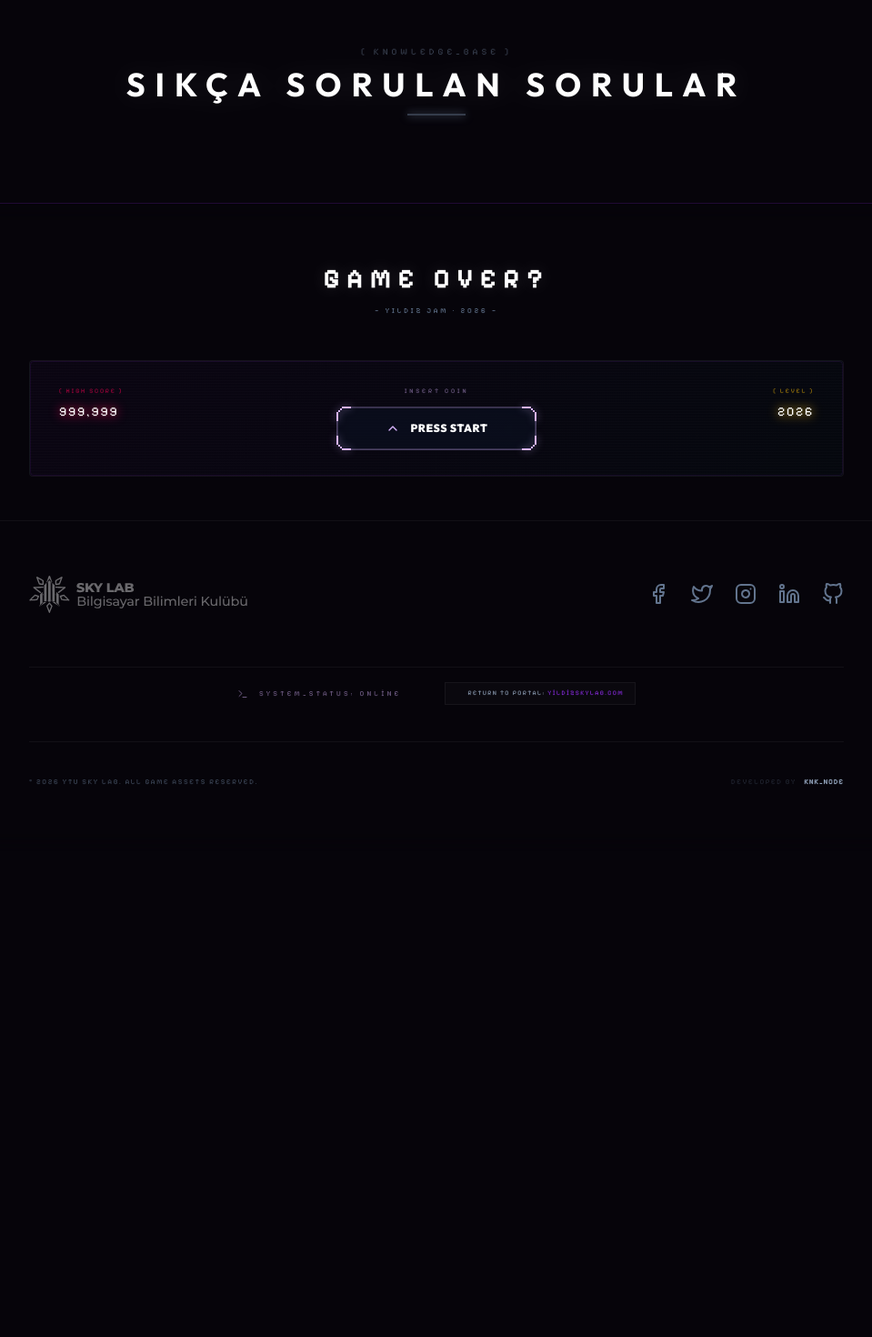
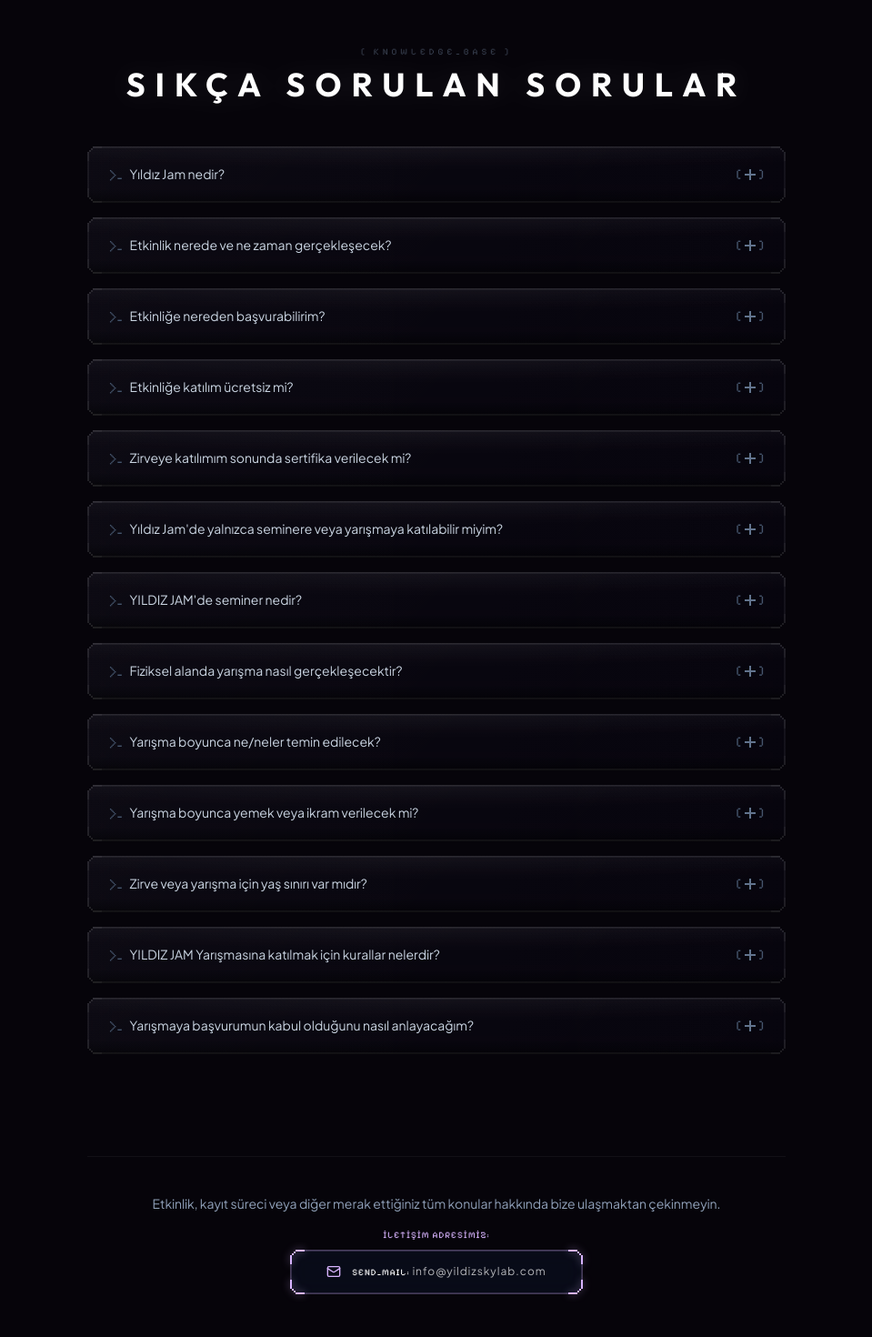
Before and after one commit to skylab-kulubu/skylab-yildizjam, a Next.js app: page / in a window 1280 px wide. Shown: the part 5840-7310 px from the top of the page at 91% size, without its empty margins (160-1119 px from the left). Before the commit the page ends 6840 px from the top, so only its background shows below. Built offline with nearby package versions, Linux system fonts and the light colour scheme.

Commit message:
feat(faq): implemented faq section

```diff
--- a/src/components/Faq.tsx
+++ b/src/components/Faq.tsx
@@ -1,16 +1,133 @@
 "use client";
 
+import { useState } from "react";
+import { motion, AnimatePresence } from "framer-motion";
+import { Mail } from "lucide-react";
+import Button from "@/components/Button";
+import Card from "@/components/Card";
 import PageSection from "./PageSection";
+import { fadeUp } from "@/lib/animations";
+import { FAQ_DATA } from "@/lib/faq";
 
 export default function Faq() {
+  const [openFaq, setOpenFaq] = useState<string | null>(null);
+
   return (
     <PageSection
       id="sss"
       tag="KNOWLEDGE_BASE"
       title="SIKÇA SORULAN SORULAR"
-      showBar={true}
+      variant="section"
     >
-      {" "}
+      <div className="max-w-3xl mx-auto space-y-4 w-full">
+        {FAQ_DATA.map((item) => (
+          <motion.div variants={fadeUp} key={item.id}>
+            <Card
+              noPadding
+              variant="solid"
+              className="cursor-pointer bg-plum/40 border-white/5 transition-all duration-300 group"
+              cornerColor={
+                openFaq === item.id
+                  ? "var(--color-brand-glow)"
+                  : "rgba(255,255,255,0.1)"
+              }
+              glowColor={
+                openFaq === item.id ? "var(--color-brand-glow)" : "transparent"
+              }
+            >
+              <div
+                className="px-6 py-5 flex justify-between items-center group-hover:bg-white/5 transition-colors"
+                onClick={() => setOpenFaq(openFaq === item.id ? null : item.id)}
+              >
+                <span
+                  className={`font-tech text-sm transition-colors group-hover:text-white ${openFaq === item.id ? "text-white" : "text-slate-300"}`}
+                >
+                  <span
+                    className={`font-pixel mr-2 transition-colors group-hover:text-brand-glow ${openFaq === item.id ? "text-brand-glow" : "text-slate-600"}`}
+                  >
+                    {">_"}
+                  </span>
+                  {item.q}
+                </span>
+                <div className="flex items-center font-pixel text-sm select-none">
+                  <span
+                    className={`transition-colors mr-1 ${openFaq === item.id ? "text-brand-glow" : "text-slate-600 group-hover:text-slate-400"}`}
+                  >
+                    [
+                  </span>
+                  <div className="relative w-3 h-3 flex items-center justify-center">
+                    <span
+                      className={`absolute w-3 h-0.5 transition-colors duration-300 ${openFaq === item.id ? "bg-brand-glow" : "bg-slate-500 group-hover:bg-slate-400"}`}
+                    />
+                    <motion.span
+                      animate={{
+                        rotate: openFaq === item.id ? 90 : 0,
+                        opacity: openFaq === item.id ? 0 : 1,
+                      }}
+                      transition={{ duration: 0.3, ease: "easeInOut" }}
+                      className={`absolute w-0.5 h-3 transition-colors duration-300 ${openFaq === item.id ? "bg-brand-glow" : "bg-slate-500 group-hover:bg-slate-400"}`}
+                    />
+                  </div>
+                  <span
+                    className={`transition-colors ml-1 ${openFaq === item.id ? "text-brand-glow" : "text-slate-600 group-hover:text-slate-400"}`}
+                  >
+                    ]
+                  </span>
+                </div>
+              </div>
+
+              <AnimatePresence>
+                {openFaq === item.id && (
+                  <motion.div
+                    initial={{ height: 0, opacity: 0 }}
+                    animate={{ height: "auto", opacity: 1 }}
+                    exit={{ height: 0, opacity: 0 }}
+                    className="overflow-hidden"
+                  >
+                    <div className="px-6 py-6 border-t border-white/5 font-tech text-sm text-slate-300 bg-space/60 leading-relaxed">
+                      {item.a}
+                    </div>
+                  </motion.div>
+                )}
+              </AnimatePresence>
+            </Card>
+          </motion.div>
+        ))}
+      </div>
+
+      <motion.div
+        variants={fadeUp}
+        className="mt-16 pt-10 border-t border-white/5 text-center space-y-4 max-w-3xl mx-auto w-full"
+      >
+        <p className="font-tech text-sm text-slate-400 leading-relaxed">
+          Etkinlik, kayıt süreci veya diğer merak ettiğiniz tüm konular hakkında
+          bize ulaşmaktan çekinmeyin.
+        </p>
+
+        <div className="flex flex-col items-center gap-2">
+          <span className="font-pixel text-[10px] text-brand-glow uppercase tracking-widest">
+            İletişim Adresimiz:
+          </span>
+          <Button
+            pixelSize={2}
+            cornerColor="var(--color-brand-glow)"
+            glowColor="var(--color-brand-glow)"
+            onClick={() =>
+              (window.location.href = "mailto:info@yildizskylab.com")
+            }
+          >
+            <div className="flex items-center">
+              <Mail className="w-4 h-4 mr-3 text-brand-glow" />
+              <span className="font-pixel text-[10px] tracking-widest text-white uppercase">
+                SEND_MAIL:{" "}
+                <span className="font-tech text-[10px] sm:text-xs opacity-70 lowercase">
+                  info@yildizskylab.com
+                </span>
+              </span>
+            </div>
+          </Button>
+        </div>
+      </motion.div>
     </PageSection>
   );
 }
--- a/src/components/Header.tsx
+++ b/src/components/Header.tsx
@@ -435,7 +435,10 @@ export default function Header() {
                     >
                       <button
                         onClick={() => {
-                          alert("Zirve Kayıt");
+                          window.open(
+                            "https://skyl.app/yildiz-jam-katilimci-formu",
+                            "_blank",
+                          );
                           setIsRegisterOpen(false);
                         }}
                         className="w-full flex items-center gap-3 px-3 py-3 rounded-lg hover:bg-brand-main/20 text-slate-300 hover:text-white transition-all duration-200 text-left group"
@@ -445,10 +448,15 @@ export default function Header() {
                           ZİRVE
                         </span>
                       </button>
+
                       <div className="h-px w-[calc(100%-16px)] bg-linear-to-r from-transparent via-brand-main/30 to-transparent mx-auto" />
+
                       <button
                         onClick={() => {
-                          alert("Yarışma Kayıt");
+                          window.open(
+                            "https://skyl.app/yildiz-jam-yarisma-basvuru",
+                            "_blank",
+                          );
                           setIsRegisterOpen(false);
                         }}
                         className="w-full flex items-center gap-3 px-3 py-3 rounded-lg hover:bg-brand-glow/15 text-slate-300 hover:text-white transition-all duration-200 text-left group"
--- /dev/null
+++ b/src/lib/faq.ts
@@ -0,0 +1,73 @@
+export interface FaqItem {
+  id: string;
+  q: string;
+  a: string;
+}
+
+export const FAQ_DATA: FaqItem[] = [
+  {
+    id: "q1",
+    q: "Yıldız Jam nedir?",
+    a: "Yıldız Jam, oyun geliştiricilerin bir araya geldiği eğitici seminerler ve kısıtlı sürede oyun geliştirilen bir yarışmadır.",
+  },
+  {
+    id: "q2",
+    q: "Etkinlik nerede ve ne zaman gerçekleşecek?",
+    a: "Etkinlik 8-9-10 Mayıs tarihlerinde YTÜ Davutpaşa Kampüsü Tarihi Hamam'da fiziksel olarak gerçekleşecektir.",
+  },
+  {
+    id: "q3",
+    q: "Etkinliğe nereden başvurabilirim?",
+    a: "Kayıt butonlarını kullanarak Zirve katılım formuna veya Yarışma başvuru formuna ulaşabilirsiniz.",
+  },
+  {
+    id: "q4",
+    q: "Etkinliğe katılım ücretsiz mi?",
+    a: "Evet, Yıldız Jam kapsamında düzenlenen tüm seminer ve yarışma süreçlerine katılım tamamen ücretsizdir.",
+  },
+  {
+    id: "q5",
+    q: "Zirveye katılımım sonunda sertifika verilecek mi?",
+    a: "Evet, zirve programına katılan tüm katılımcılara SKY LAB tarafından dijital katılım sertifikası verilecektir.",
+  },
+  {
+    id: "q6",
+    q: "Yıldız Jam'de yalnızca seminere veya yarışmaya katılabilir miyim?",
+    a: "Evet, ilgi alanınıza göre sadece oyun geliştirme zirvesine (seminerler) veya sadece GameJam yarışmasına katılmayı tercih edebilirsiniz.",
+  },
+  {
+    id: "q7",
+    q: "YILDIZ JAM'de seminer nedir?",
+    a: "Sektörün öncü isimlerinin deneyimlerini paylaştığı, teknik ve vizyoner sunumların yapıldığı oturumlardır.",
+  },
+  {
+    id: "q8",
+    q: "Fiziksel alanda yarışma nasıl gerçekleşecektir?",
+    a: "Yarışmacılar 48 saat boyunca Tarihi Hamam'da belirlenen tema çerçevesinde ekipleriyle birlikte oyunlarını geliştireceklerdir.",
+  },
+  {
+    id: "q9",
+    q: "Yarışma boyunca ne/neler temin edilecek?",
+    a: "Yarışmacılara elektrik, internet bağlantısı ve çalışma masası sağlanacaktır. Geliştirme yapacakları bilgisayarları katılımcıların getirmesi gerekmektedir.",
+  },
+  {
+    id: "q10",
+    q: "Yarışma boyunca yemek veya ikram verilecek mi?",
+    a: "Evet, yarışma süresince katılımcılara belirli periyotlarla yemek ve çeşitli ikramlar ücretsiz olarak sağlanacaktır.",
+  },
+  {
+    id: "q11",
+    q: "Zirve veya yarışma için yaş sınırı var mıdır?",
+    a: "Herhangi bir yaş sınırı bulunmamaktadır; oyun geliştirmeye ilgi duyan herkes katılabilir.",
+  },
+  {
+    id: "q12",
+    q: "YILDIZ JAM Yarışmasına katılmak için kurallar nelerdir?",
+    a: "Temel kural, belirlenen sürede ve temada, önceden hazırlanmamış özgün bir oyun üretmektir. Detaylı kurallar etkinlik başlangıcında paylaşılacaktır.",
+  },
+  {
+    id: "q13",
+    q: "Yarışmaya başvurumun kabul olduğunu nasıl anlayacağım?",
+    a: "Başvurular değerlendirildikten sonra tarafınıza e-posta veya SMS yoluyla bilgilendirme yapılacaktır.",
+  },
+];
```
Also changed, not shown: src/components/Background.tsx (+0 -8 lines).
